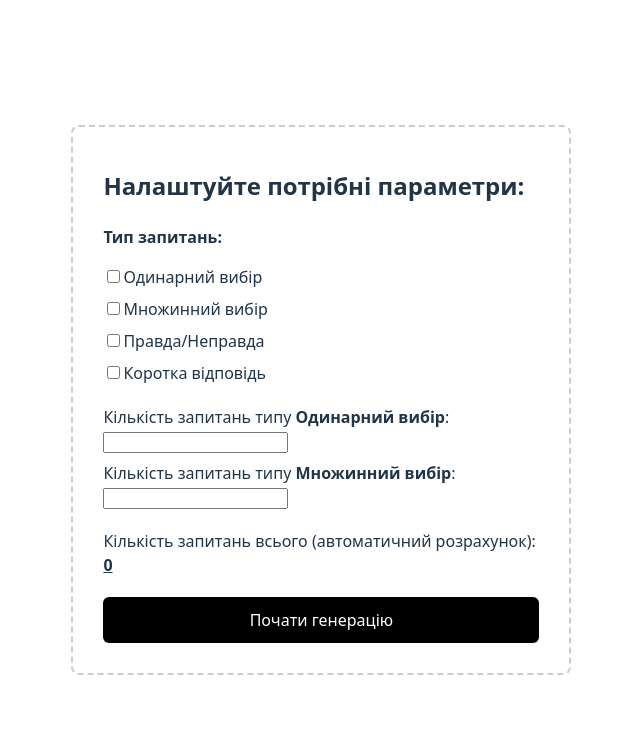
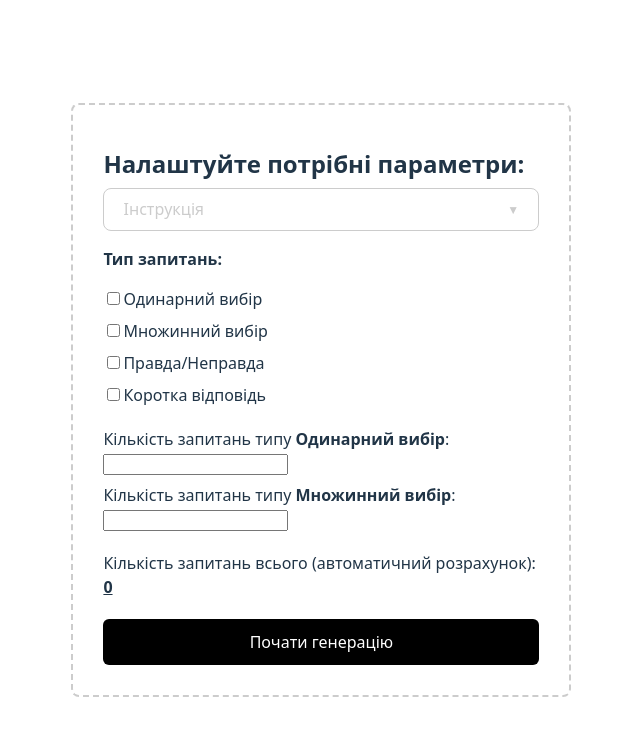
Before and after one commit to yuliiaantiuk/Questions_Generator, a React (Vite) app in the folder client/: page /settings in a window 1280 px wide. Shown: the top 736 px of the page, without its empty margins (293-933 px from the left). Built offline with nearby package versions, Linux system fonts and the light colour scheme.

Commit message:
Added instructions to settings page

```diff
--- a/client/src/pages/SettingsPage.jsx
+++ b/client/src/pages/SettingsPage.jsx
@@ -3,6 +3,7 @@ import { useNavigate } from "react-router-dom";
 
 const SettingsPage = () => {
   const [text, setText] = useState("");
+  const [showHint, setShowHint] = useState(false);
   const navigate = useNavigate();
 
   const handleGenerationStart = (e) => {
@@ -13,6 +14,25 @@ const SettingsPage = () => {
     <div style={styles.contentWrapper}>
       <div style={styles.container}>
         <h1 style={styles.title}>Налаштуйте потрібні параметри:</h1>
+
+        <button
+            style={styles.hintButton}
+            onClick={() => setShowHint((prev) => !prev)}
+          >
+            Інструкція
+            <span style={styles.arrow}>{showHint ? "▲" : "▼"}</span>
+        </button>
+
+        {showHint && (
+            <div style={styles.hintBox}>
+              Оберіть від <b>одного</b> до <b>чотирьох</b> типів запитань для генерації.
+              <br />
+              Вкажіть кількість запитань для кожного обраного типу (<b>1 - 10</b>)
+              <br />
+              Загальна кількість запитань розраховується автоматично.
+            </div>
+        )}
+          {/* <button onClick={() => setShowHint((prev) => !prev)}></button> */}
         <h3 style={styles.text}>Тип запитань:</h3>
         <div style={styles.optionContainer}>
             <div>
@@ -84,6 +104,38 @@ const styles = {
   text: {
     fontSize: "16px",
   },
+    hintContainer: {
+    width: "100%",
+    marginBottom: "15px",
+    textAlign: "left",
+  },
+  hintButton: {
+    background: "none",
+    border: "none",
+    color: "#ccc",
+    fontSize: "16px",
+    cursor: "pointer",
+    display: "flex",
+    justifyContent: "space-between",
+    alignItems: "center",
+    gap: "8px",
+    fontWeight: "500",
+    width: "100%",
+    border: "1px solid #ccc",
+  },
+  arrow: {
+    marginLeft: "6px",
+    fontSize: "12px",
+  },
+  hintBox: {
+    background: "#ccc",
+    borderRadius: "6px",
+    padding: "12px",
+    marginTop: "8px",
+    fontSize: "14px",
+    lineHeight: "1.4",
+    color: "#333",
+  },
   optionContainer: {
     display: "flex",
     flexDirection: "column",
```
